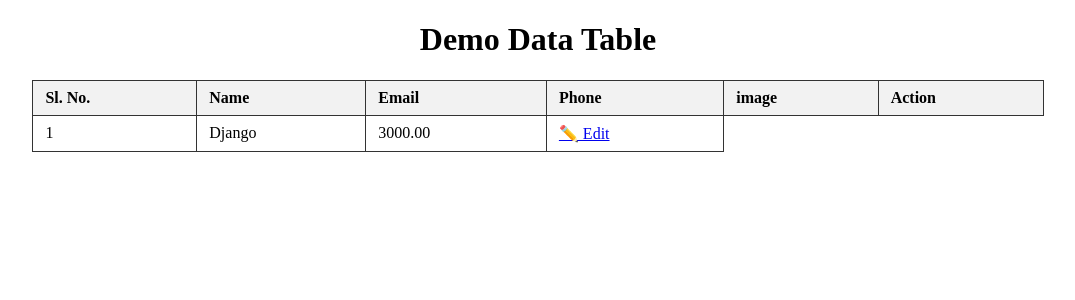
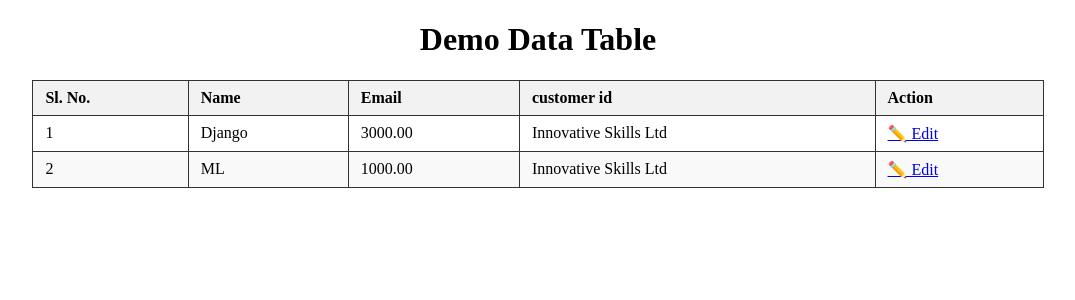
Before and after one commit to Innovative-Skills-Ltd/offline_batch1, a Django app: page /course/show in a window 1280 px wide. Shown: the top 300 px of the page, without its empty margins (102-1177 px from the left). Run offline with Django 5.2, Linux system fonts and the light colour scheme; data comes from the database, SQL or seed files in the repository.

Commit message:
course relation with customer

```diff
--- a/off_demo/off_demo/models.py
+++ b/off_demo/off_demo/models.py
@@ -10,7 +10,7 @@ class Customer1(models.Model):
 class Course(models.Model):
     name = models.CharField(max_length=200)   # Course name
     price = models.DecimalField(max_digits=10, decimal_places=2)  # Price
-    cus_id = models.ManyToManyField(Customer1, blank=True)
+    cus_id = models.ForeignKey(Customer1, on_delete=models.CASCADE, related_name='courses')
     created_at = models.DateTimeField(auto_now_add=True)  # Created timestamp
 
 class Customer2(models.Model):
--- a/off_demo/off_demo/views.py
+++ b/off_demo/off_demo/views.py
@@ -61,7 +61,11 @@ def demo_function1(req):
     # data = {'d':['salman','sultan']}
     return render(req,'customer.html')
 def course(req):
-    return render(req,'course.html')
+    customer = models.Customer1
+    all_data = customer.objects.all() #queryset
+    all_data_dic = {'data':all_data}
+    print(all_data)
+    return render(req,'course.html',all_data_dic)
 def demo_function_show(req):
     customer = models.Customer1
     all_data = customer.objects.all() #queryset
@@ -78,10 +82,13 @@ def course_show(req):
 
 
 def course_insert(req):
+    customer = models.Customer1
 
+    cus_id = req.POST.get('customer')
     course_name = req.POST.get('cus_name')
     price = req.POST.get('number')
-    course= models.Course(name = course_name,price = price)
+    cus = get_object_or_404(customer, id=cus_id)
+    course= models.Course(name = course_name,price = price,cus_id=cus)
     course.save()
     return redirect('show_course')
 def customer(req):
--- a/off_demo/templates/course_show.html
+++ b/off_demo/templates/course_show.html
@@ -29,8 +29,7 @@
                 <th>Sl. No.</th>
                 <th>Name</th>
                 <th>Email</th>
-                <th>Phone</th>
-                <th>image</th>
+                <th>customer id</th>
                 <th>Action</th>
             </tr>
         </thead>
@@ -40,6 +39,7 @@
                     <td>{{ forloop.counter }}</td>
                     <td>{{ i.name }}</td>
                     <td>{{ i.price }}</td>
+                    <td>{{ i.cus_id.name }}</td>
                     <td>
                         <a href="{% url 'data_edit' i.id %}">✏️ Edit</a>
                     </td>
```
Also changed, not shown: off_demo/templates/course.html (+7 -0 lines), off_demo/db.sqlite3, off_demo/off_demo/migrations/0007_remove_course_cus_id_course_cus_id.py (added).
